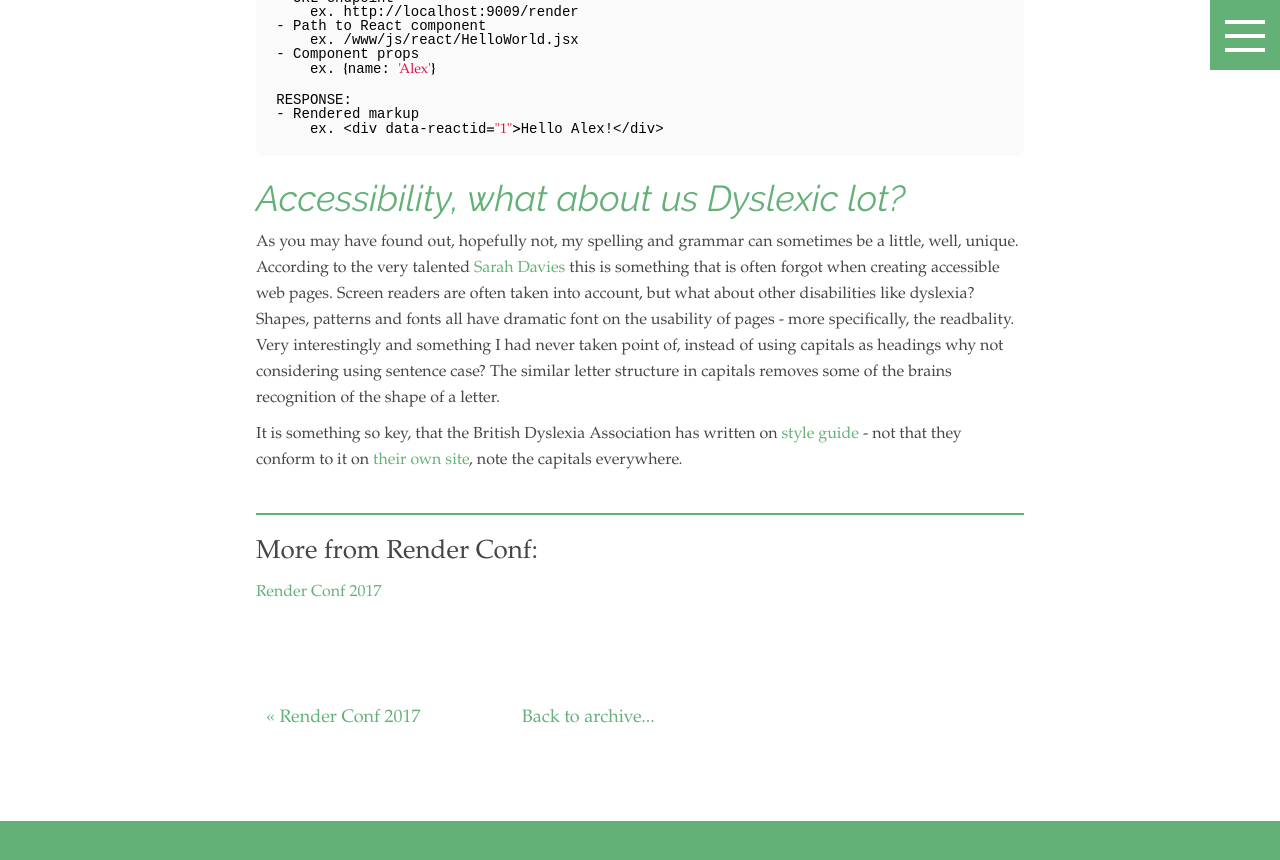
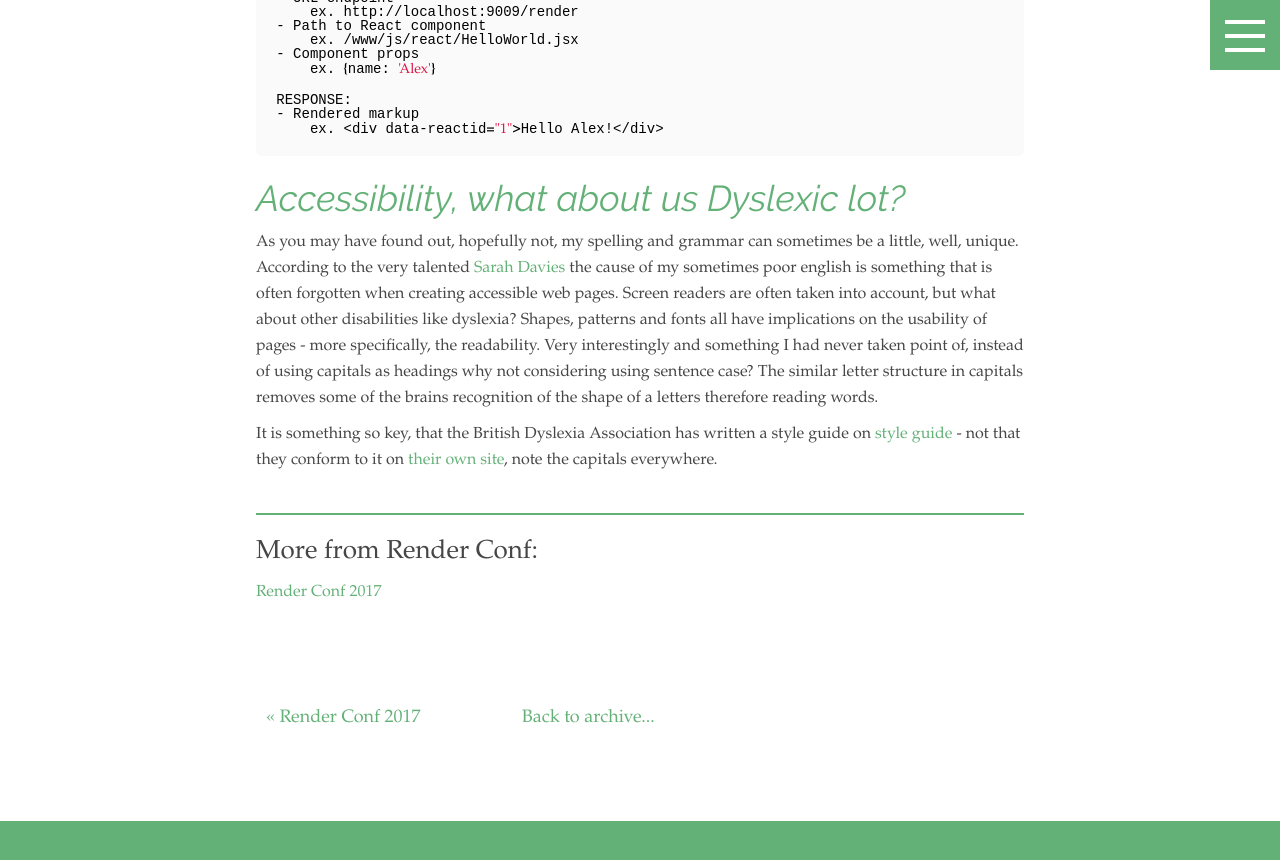
Before and after one commit to alex-windett/alex-windett.github.io, a Jekyll site: the page built from _posts/2017-04-03-render-conf-part-2.markdown, in a window 1280 px wide and 900 px high, scrolled down 1604 px. Shown: the top 860 px of the window. Built offline with Jekyll 4.4.1, drawn with Linux system fonts in a browser that asks for light colours; some web fonts are replaced.

Commit message:
spell cehcking

```diff
--- a/_posts/2017-04-03-render-conf-part-2.markdown
+++ b/_posts/2017-04-03-render-conf-part-2.markdown
@@ -78,14 +78,14 @@ Accessibility, what about us Dyslexic lot?
 --
 As you may have found out, hopefully not, my spelling and grammar can sometimes
 be a little, well, unique. According to the very talented [Sarah Davies]()
-this is something that is often forgot when creating accessible web pages. Screen
+the cause of my sometimes poor english is something that is often forgotten when creating accessible web pages. Screen
 readers are often taken into account, but what about other disabilities like
-dyslexia? Shapes, patterns and fonts all have dramatic font on the usability of
-pages - more specifically, the readbality. Very interestingly and something I
+dyslexia? Shapes, patterns and fonts all have implications on the usability of
+pages - more specifically, the readability. Very interestingly and something I
 had never taken point of, instead of using capitals as headings why not
 considering using sentence case? The similar letter structure in capitals
-removes some of the brains recognition of the shape of a letter.
+removes some of the brains recognition of the shape of a letters therefore reading words.
 
- It is something so key, that the British Dyslexia Association has written on
+ It is something so key, that the British Dyslexia Association has written a style guide on
  [style guide](http://www.bdadyslexia.org.uk/common/ckeditor/filemanager/userfiles/About_Us/policies/Dyslexia_Style_Guide.pdf) - not that they conform to it on [their own site](http://www.bdadyslexia
  .org.uk), note the capitals everywhere.
--- /dev/null
+++ b/assets/styles/parts/related-posts.css
@@ -0,0 +1,2 @@
+
+/*# sourceMappingURL=related-posts.css.map */
```
Also changed, not shown: 1 other file.
